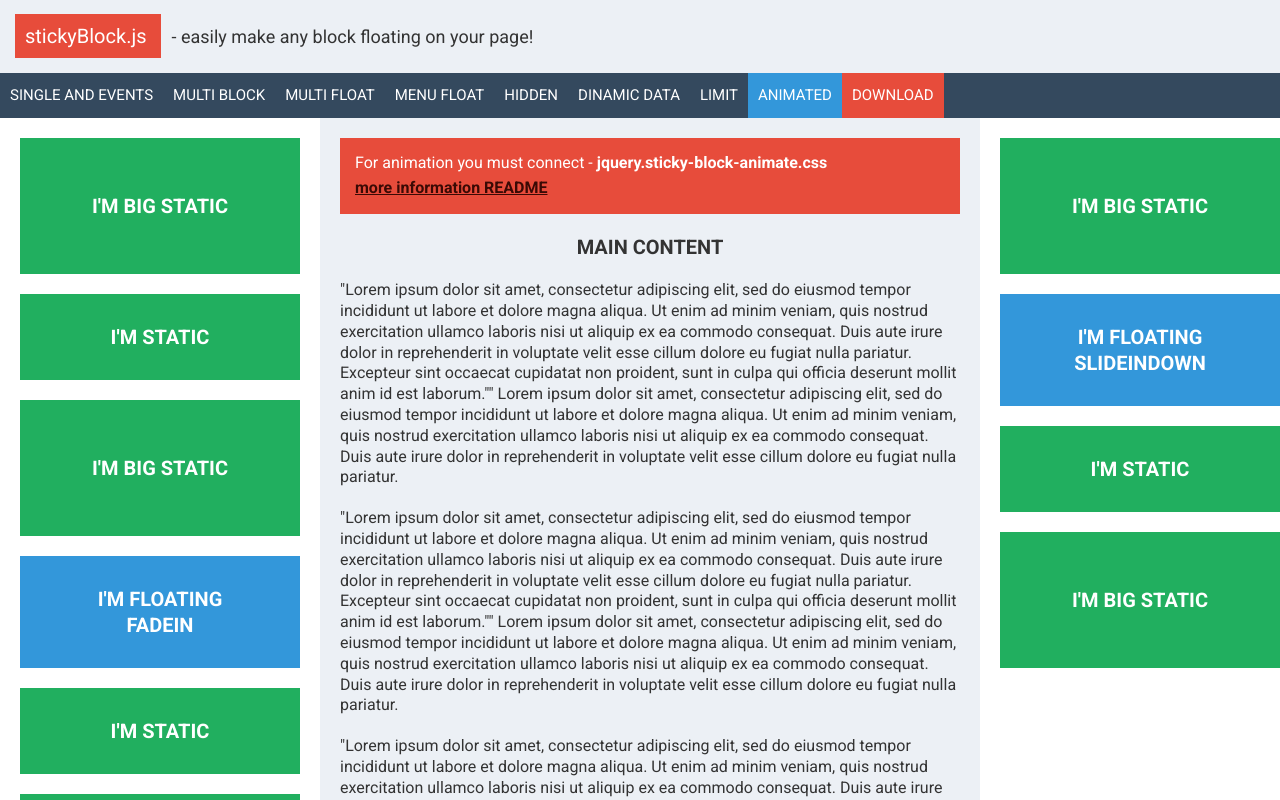
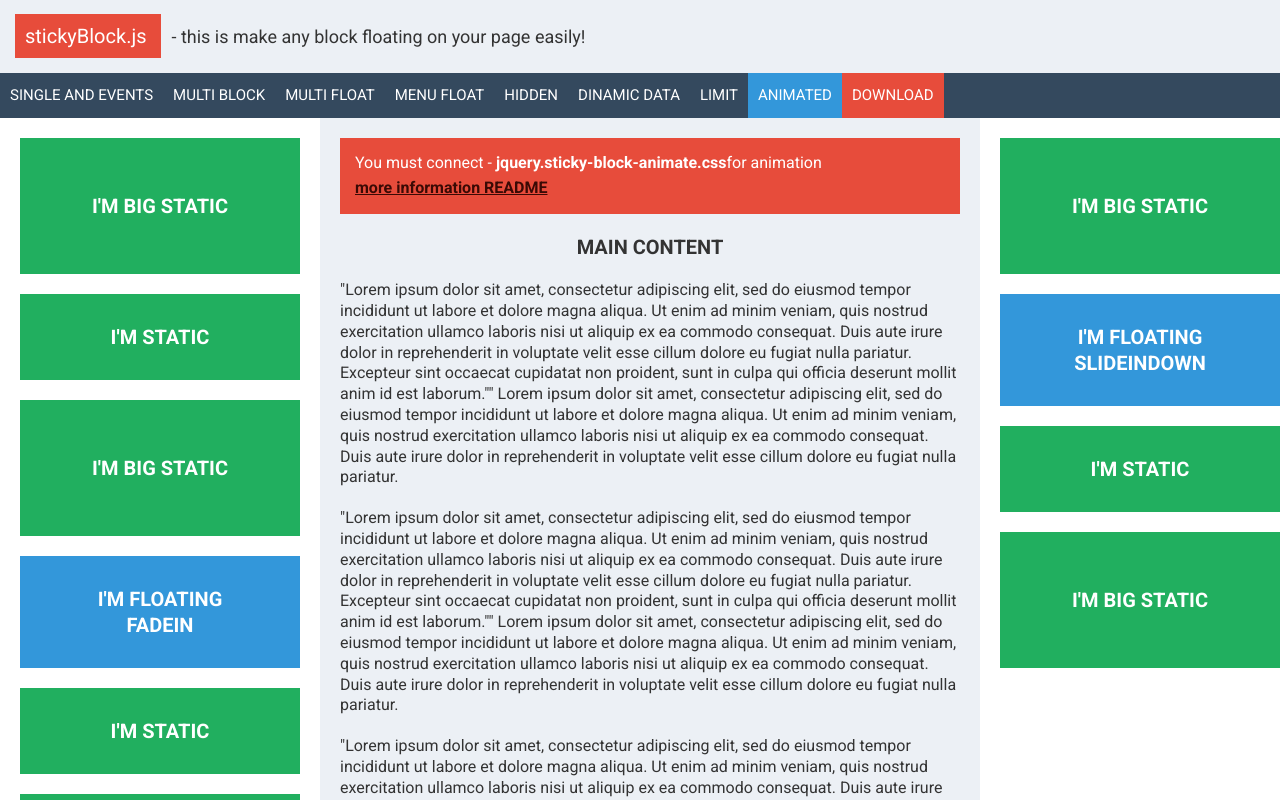
Before and after one commit to maxulyanov/stickyBlock, a plain HTML site: page demo/animated.html in a window 1280 px wide. Shown: the top 800 px of the page. Drawn offline with Linux system fonts and the light colour scheme.

Commit message:
demo update

```diff
--- a/demo/animated.html
+++ b/demo/animated.html
@@ -45,7 +45,7 @@
   <div class="before-header-inner">
     <h2>
       <span class="name">stickyBlock.js </span>
-      <span class="name-text">- easily make any block floating on your page!</span>
+      <span class="name-text">- this is make any block floating on your page easily!</span>
     </h2>
   </div>
 </div>
@@ -124,7 +124,7 @@
   </div>
   <div class="content-660">
     <div class="info">
-      For animation you must connect - <strong>jquery.sticky-block-animate.css</strong><br>
+       You must connect - <strong>jquery.sticky-block-animate.css</strong>for animation<br>
       <a target="_blank" href="https://github.com/M-Ulyanov/stickyBlock">more information README</a>
     </div>
     <h2 class="title">main content</h2>
```
Also changed, not shown: demo/dinamic-data.html (+1 -1 lines), demo/hidden-float.html (+1 -1 lines), demo/index.html (+1 -1 lines), demo/limit-height.html (+1 -1 lines), demo/menu-float.html (+1 -1 lines), demo/multi-block.html (+1 -1 lines), demo/multi-float.html (+1 -1 lines).
